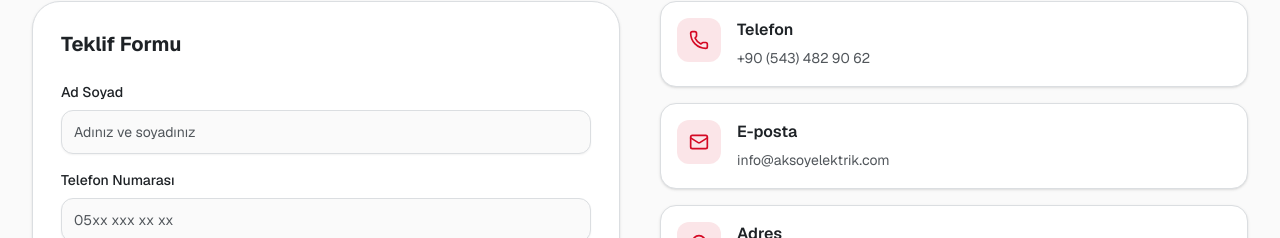
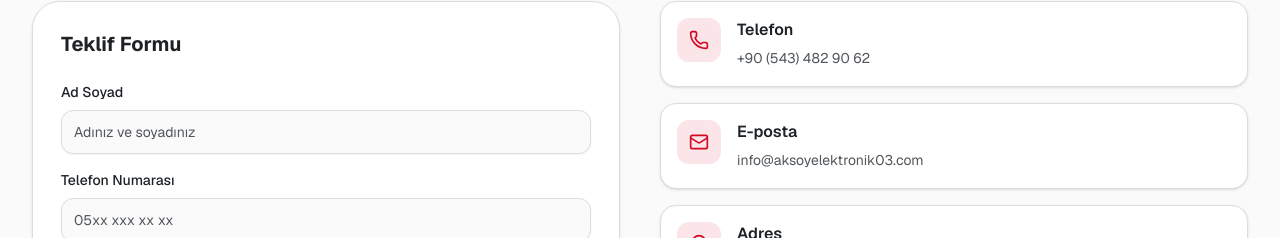
Before and after one commit to larkral/aksoyelektrik, a Next.js app: page / in a window 1280 px wide. Shown: the part 5838-6076 px from the top of the page. Built offline with nearby package versions, Linux system fonts and the light colour scheme.

Commit message:
mail adresi güncellendi

```diff
--- a/components/contact.tsx
+++ b/components/contact.tsx
@@ -23,8 +23,8 @@ const contactInfo = [
   {
     icon: Mail,
     title: "E-posta",
-    value: "info@aksoyelektrik.com",
-    href: "mailto:info@aksoyelektrik.com",
+    value: "info@aksoyelektronik03.com",
+    href: "mailto:info@aksoyelektronik03.com",
   },
   {
     icon: MapPin,
```
